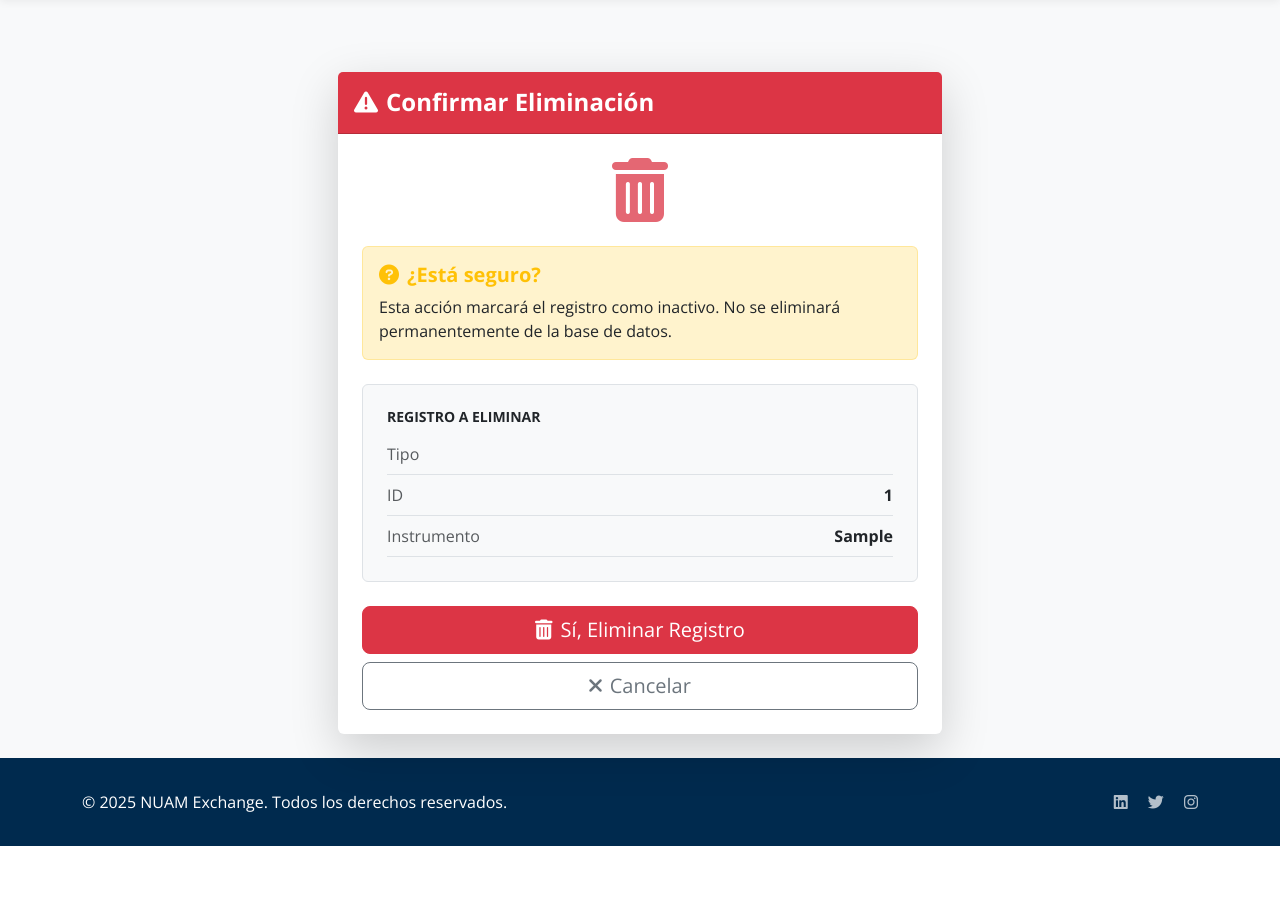
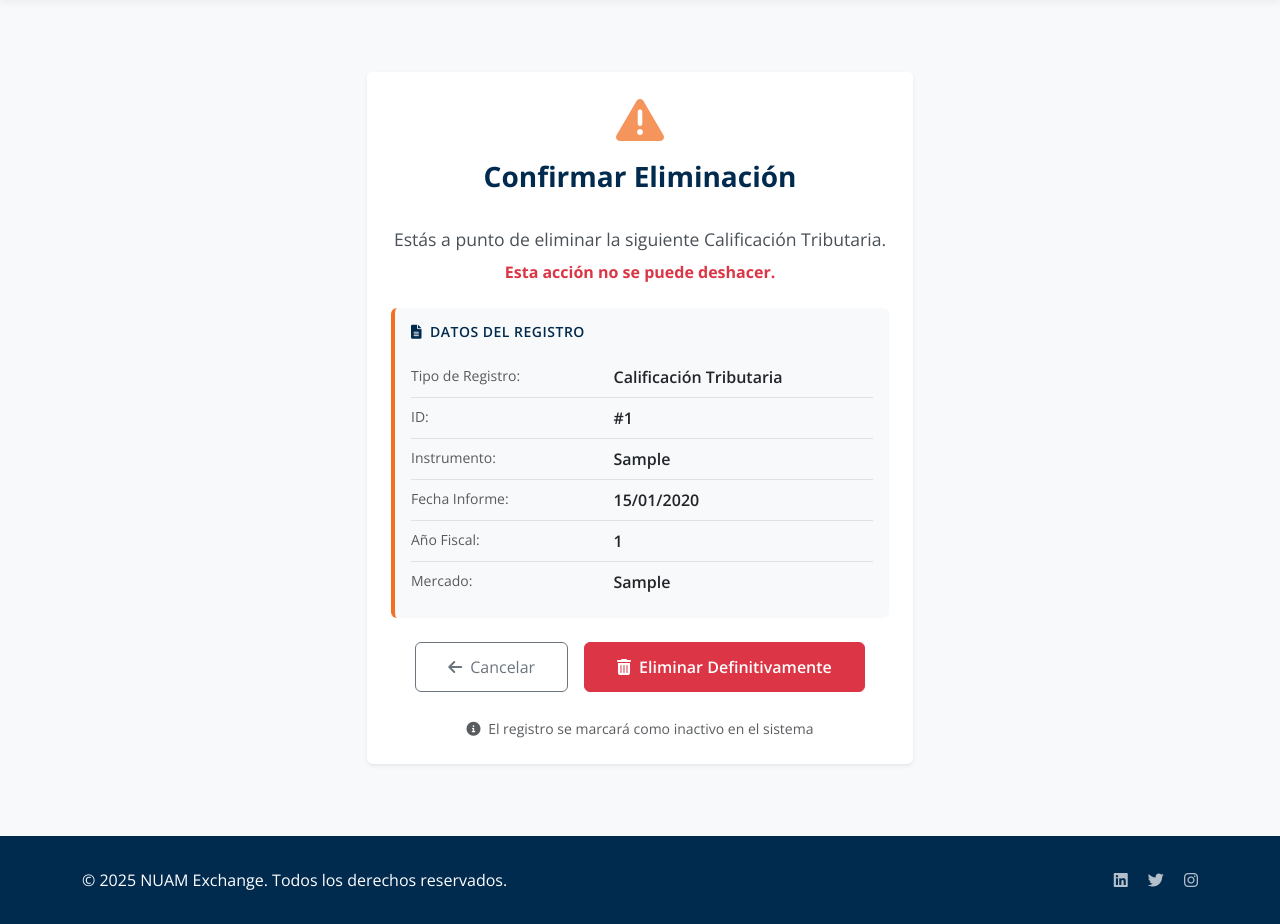
Before and after one commit to Ewniah/nuam_project, a Django app: page /calificaciones/eliminar/1/ in a window 1280 px wide. Shown: the part 76-1000 px from the top of the page. Before the commit the page ends 922 px from the top, so only its background shows below. Run offline with Django 5.2, Linux system fonts and the light colour scheme; a user stored in the database is signed in; tables that the repository leaves empty hold one stand-in row (values such as "Sample post").

Commit message:
feat(ui): rediseñar pagina de confirmacion de eliminacion con identidad NUAM

```diff
--- a/templates/calificaciones/confirmar_eliminar.html
+++ b/templates/calificaciones/confirmar_eliminar.html
@@ -1,70 +1,183 @@
 {% extends 'base.html' %}
 
-{% block title %}Confirmar Eliminación - NUAM Exchange{% endblock %}
+{% block title %}Confirmar Eliminación - NUAM{% endblock %}
+
+{% block extra_css %}
+<style>
+    .warning-card {
+        max-width: 600px;
+        margin: 0 auto;
+    }
+
+    .warning-icon {
+        color: #F37021;
+        animation: pulse 2s infinite;
+    }
+
+    @keyframes pulse {
+        0%, 100% {
+            opacity: 1;
+        }
+        50% {
+            opacity: 0.7;
+        }
+    }
+
+    .data-summary {
+        background-color: #f8f9fa;
+        border-left: 4px solid #F37021;
+    }
+
+    .data-row {
+        border-bottom: 1px solid #dee2e6;
+    }
+
+    .data-row:last-child {
+        border-bottom: none;
+    }
+
+    .btn-delete-confirm {
+        background-color: #dc3545;
+        border-color: #dc3545;
+        color: white;
+        font-weight: 600;
+        padding: 0.75rem 2rem;
+        transition: all 0.3s ease;
+    }
+
+    .btn-delete-confirm:hover {
+        background-color: #bb2d3b;
+        border-color: #bb2d3b;
+        transform: translateY(-2px);
+        box-shadow: 0 4px 12px rgba(220, 53, 69, 0.4);
+    }
+
+    .btn-cancel {
+        color: #6c757d;
+        border-color: #6c757d;
+        padding: 0.75rem 2rem;
+        font-weight: 500;
+        transition: all 0.3s ease;
+    }
+
+    .btn-cancel:hover {
+        background-color: #6c757d;
+        color: white;
+        border-color: #6c757d;
+    }
+</style>
+{% endblock %}
 
 {% block content %}
-<div class="row justify-content-center mt-5">
-    <div class="col-md-6">
-        <div class="card card-nuam border-0 shadow-lg">
-            <div class="card-header bg-danger text-white py-3">
-                <h4 class="mb-0 fw-bold">
-                    <i class="fas fa-exclamation-triangle me-2"></i>Confirmar Eliminación
-                </h4>
+<div class="container py-5">
+    <div class="row justify-content-center">
+        <div class="col-md-8 col-lg-6">
+            <div class="card shadow-sm border-0 warning-card">
+                <!-- Header -->
+                <div class="card-header bg-white border-0 text-center pt-4 pb-3">
+                    <i class="fas fa-exclamation-triangle fa-3x warning-icon mb-3"></i>
+                    <h3 class="fw-bold mb-0" style="color: #002A4E;">Confirmar Eliminación</h3>
                 </div>
-            <div class="card-body p-4">
+
+                <!-- Body -->
+                <div class="card-body px-4 pb-4">
+                    <!-- Warning Message -->
                     <div class="text-center mb-4">
-                    <div class="text-danger opacity-75">
-                        <i class="fas fa-trash-alt fa-4x"></i>
+                        <p class="mb-2" style="font-size: 1.1rem; color: #495057;">
+                            Estás a punto de eliminar la siguiente Calificación Tributaria.
+                        </p>
+                        <p class="fw-bold text-danger mb-0" style="font-size: 1rem;">
+                            Esta acción <strong>no se puede deshacer</strong>.
+                        </p>
+                    </div>
+
+                    <!-- Data Summary Box -->
+                    <div class="data-summary p-3 rounded mb-4">
+                        <h6 class="fw-semibold mb-3" style="color: #002A4E; font-size: 0.875rem; text-transform: uppercase; letter-spacing: 0.5px;">
+                            <i class="fas fa-file-alt me-2"></i>Datos del Registro
+                        </h6>
+
+                        <div class="data-row py-2">
+                            <div class="row">
+                                <div class="col-5 text-muted small">Tipo de Registro:</div>
+                                <div class="col-7 fw-semibold">{{ tipo|default:"Calificación Tributaria" }}</div>
                             </div>
                         </div>
 
-                <div class="alert alert-warning bg-opacity-10 border-warning border-opacity-25 mb-4">
-                    <h5 class="alert-heading fw-bold text-warning">
-                        <i class="fas fa-question-circle me-2"></i>¿Está seguro?
-                    </h5>
-                    <p class="mb-0 text-dark">
-                        Esta acción marcará el registro como inactivo. No se eliminará permanentemente de la base de
-                        datos.
-                    </p>
+                        <div class="data-row py-2">
+                            <div class="row">
+                                <div class="col-5 text-muted small">ID:</div>
+                                <div class="col-7 fw-semibold">#{{ objeto.id }}</div>
+                            </div>
                         </div>
 
-                <div class="bg-light p-4 rounded mb-4 border">
-                    <h6 class="fw-bold mb-3 text-nuam-secondary text-uppercase small">Registro a eliminar</h6>
-                    <div class="d-flex flex-column gap-2">
-                        <div class="d-flex justify-content-between border-bottom pb-2">
-                            <span class="text-muted">Tipo</span>
-                            <span class="fw-bold">{{ tipo }}</span>
+                        {% if objeto.instrumento %}
+                        <div class="data-row py-2">
+                            <div class="row">
+                                <div class="col-5 text-muted small">Instrumento:</div>
+                                <div class="col-7 fw-semibold">{{ objeto.instrumento.codigo_instrumento }}</div>
                             </div>
-                        <div class="d-flex justify-content-between border-bottom pb-2">
-                            <span class="text-muted">ID</span>
-                            <span class="fw-bold">{{ objeto.id }}</span>
-                        </div>
-                        {% if objeto.instrumento %}
-                        <div class="d-flex justify-content-between border-bottom pb-2">
-                            <span class="text-muted">Instrumento</span>
-                            <span class="fw-bold">{{ objeto.instrumento.codigo_instrumento }}</span>
                         </div>
                         {% endif %}
+
                         {% if objeto.codigo_instrumento %}
-                        <div class="d-flex justify-content-between border-bottom pb-2">
-                            <span class="text-muted">Código</span>
-                            <span class="fw-bold">{{ objeto.codigo_instrumento }}</span>
+                        <div class="data-row py-2">
+                            <div class="row">
+                                <div class="col-5 text-muted small">Código:</div>
+                                <div class="col-7 fw-semibold">{{ objeto.codigo_instrumento }}</div>
+                            </div>
+                        </div>
+                        {% endif %}
+
+                        {% if objeto.fecha_informe %}
+                        <div class="data-row py-2">
+                            <div class="row">
+                                <div class="col-5 text-muted small">Fecha Informe:</div>
+                                <div class="col-7 fw-semibold">{{ objeto.fecha_informe|date:"d/m/Y" }}</div>
+                            </div>
+                        </div>
+                        {% endif %}
+
+                        {% if objeto.ejercicio %}
+                        <div class="data-row py-2">
+                            <div class="row">
+                                <div class="col-5 text-muted small">Año Fiscal:</div>
+                                <div class="col-7 fw-semibold">{{ objeto.ejercicio|stringformat:"d" }}</div>
+                            </div>
+                        </div>
+                        {% endif %}
+
+                        {% if objeto.mercado %}
+                        <div class="data-row py-2">
+                            <div class="row">
+                                <div class="col-5 text-muted small">Mercado:</div>
+                                <div class="col-7 fw-semibold">{{ objeto.mercado }}</div>
+                            </div>
                         </div>
                         {% endif %}
                     </div>
-                </div>
 
+                    <!-- Action Buttons -->
                     <form method="post">
                         {% csrf_token %}
-                    <div class="d-grid gap-2">
-                        <button type="submit" class="btn btn-danger btn-lg">
-                            <i class="fas fa-trash-alt me-2"></i>Sí, Eliminar Registro
+                        <div class="d-flex gap-3 justify-content-center">
+                            <a href="{% url 'listar_calificaciones' %}" class="btn btn-outline-secondary btn-cancel">
+                                <i class="fas fa-arrow-left me-2"></i>Cancelar
+                            </a>
+                            <button type="submit" class="btn btn-delete-confirm">
+                                <i class="fas fa-trash-alt me-2"></i>Eliminar Definitivamente
                             </button>
-                        <a href="{% url 'listar_calificaciones' %}" class="btn btn-outline-secondary btn-lg">
-                            <i class="fas fa-times me-2"></i>Cancelar
-                        </a>
                         </div>
                     </form>
+
+                    <!-- Additional Info -->
+                    <div class="text-center mt-4">
+                        <small class="text-muted">
+                            <i class="fas fa-info-circle me-1"></i>
+                            El registro se marcará como inactivo en el sistema
+                        </small>
+                    </div>
+                </div>
             </div>
         </div>
     </div>
```
Lines whose indentation alone changed are shown as unchanged.
